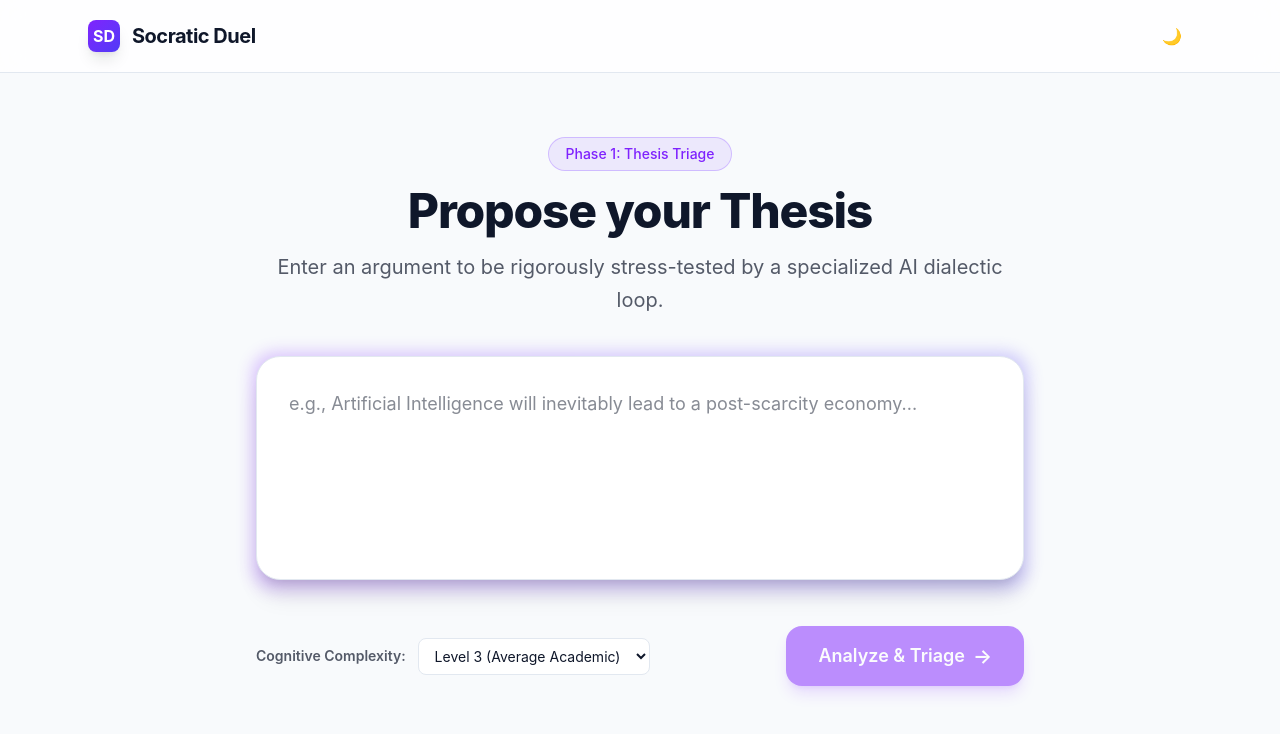
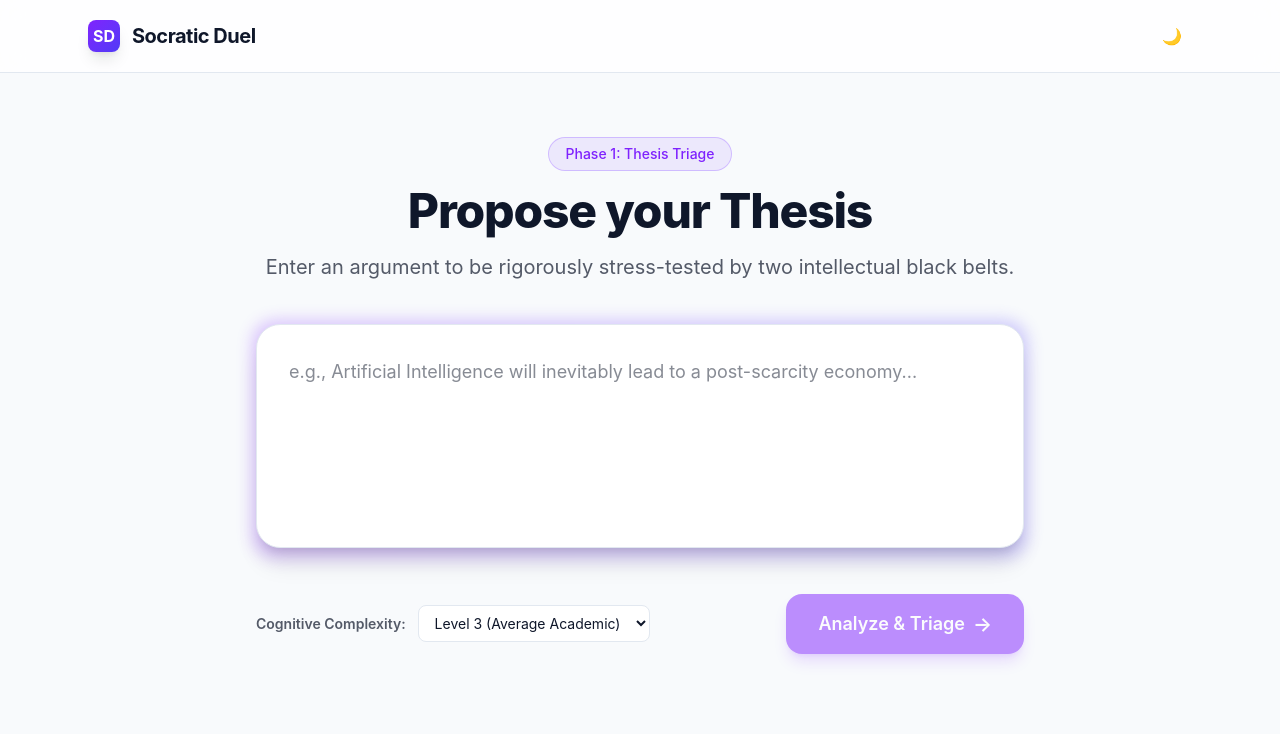
Before and after one commit to ears/socratic-duel, a React (Vite) app in the folder frontend/: page / in a window 1280 px wide. Shown: the top 734 px of the page. Built offline with nearby package versions, Linux system fonts and the light colour scheme.

Commit message:
Update placeholder text

```diff
--- a/frontend/src/App.jsx
+++ b/frontend/src/App.jsx
@@ -159,7 +159,7 @@ function App() {
               </div>
               <h2 className="text-5xl font-extrabold tracking-tight">Propose your Thesis</h2>
               <p className="text-xl opacity-70 leading-relaxed">
-                Enter an argument to be rigorously stress-tested by a specialized AI dialectic loop.
+                Enter an argument to be rigorously stress-tested by two intellectual black belts.
               </p>
             </div>
 
```
